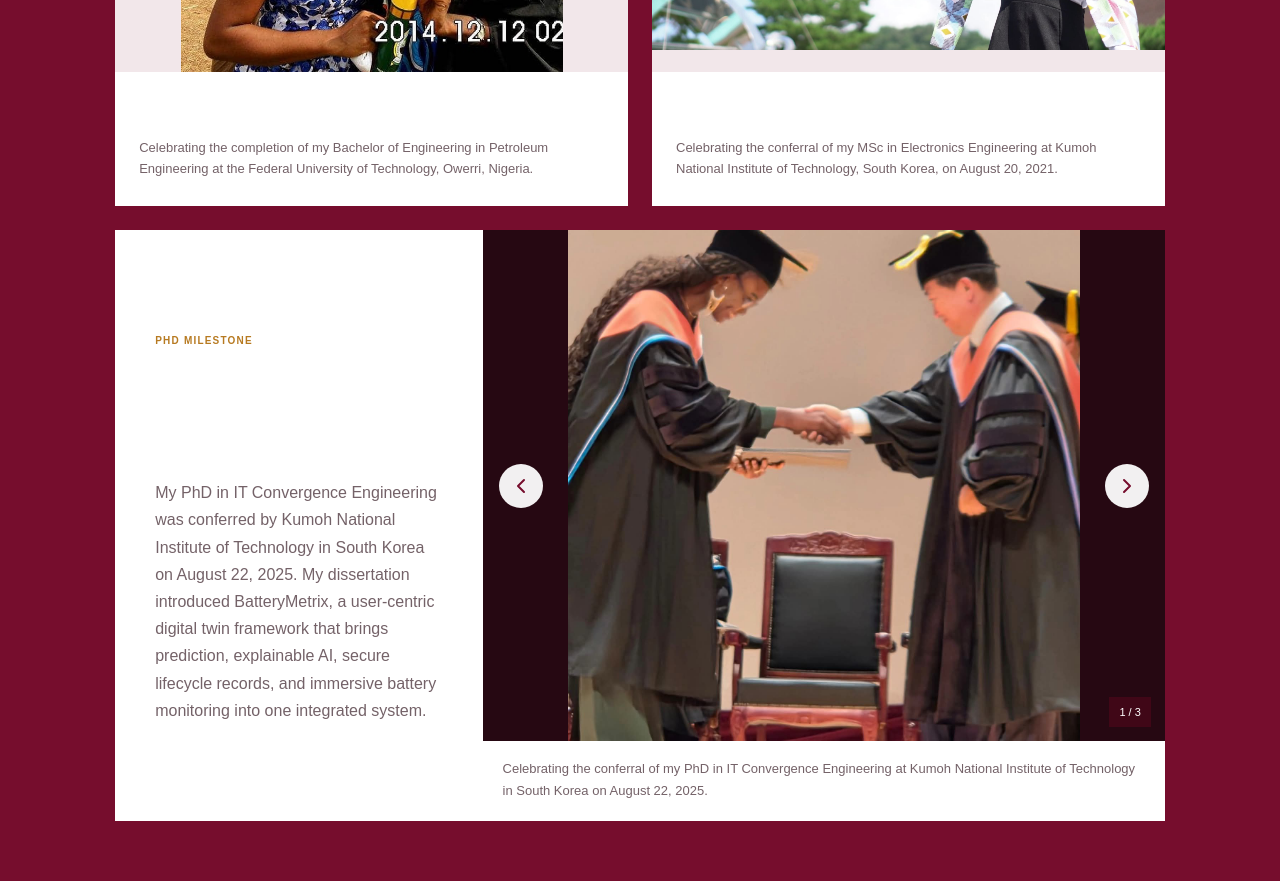
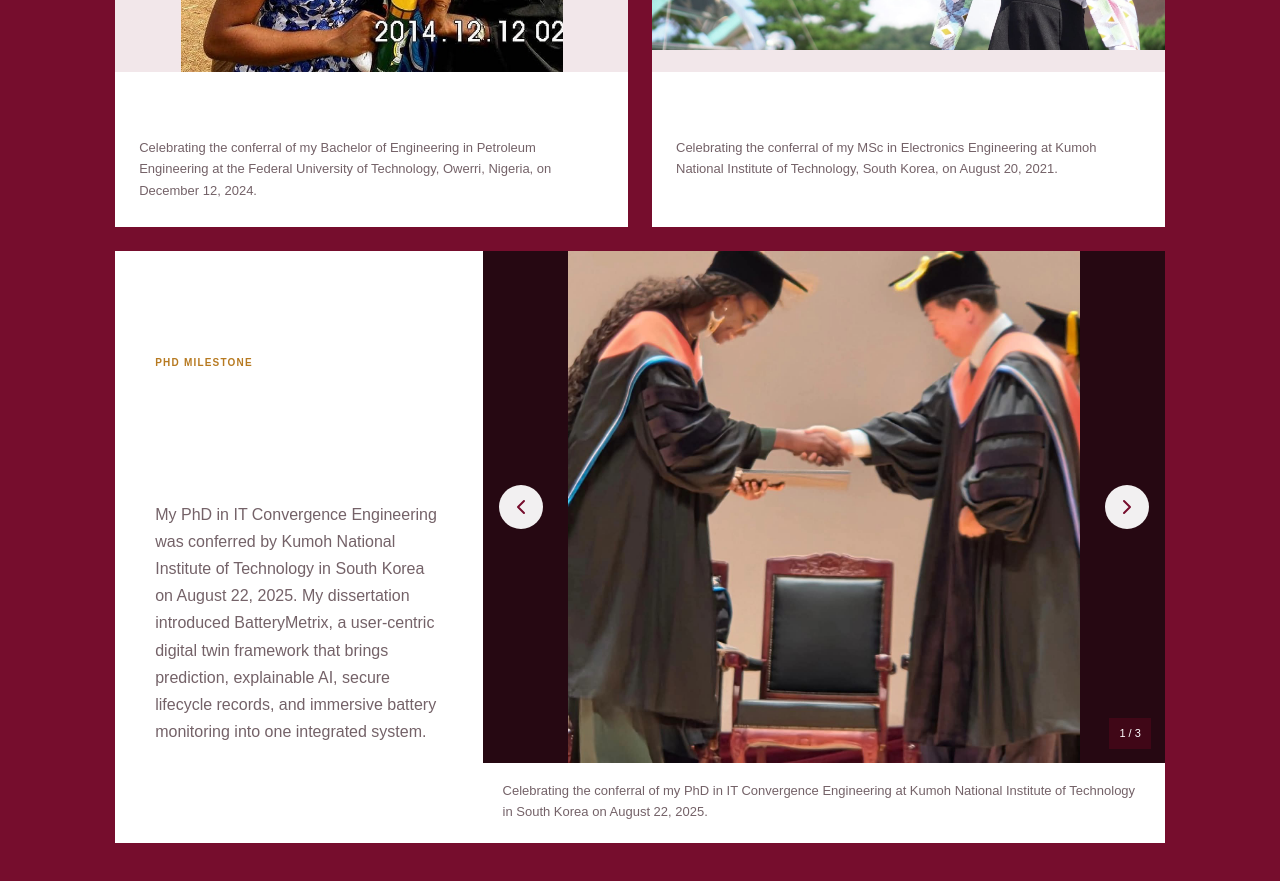
Before and after one commit to Judith989/judith-website-2026, a Next.js app: page /gallery in a window 1280 px wide. Shown: the part 7540-8421 px from the top of the page. Built offline with nearby package versions, Linux system fonts and the light colour scheme; no server answers.

Commit message:
Update bachelor graduation date

```diff
--- a/app/cv/page.tsx
+++ b/app/cv/page.tsx
@@ -8,7 +8,7 @@ export const metadata: Metadata = { title: "Curriculum Vitae | Judith Njoku-Vowe
 const education = [
   ["August 22, 2025", "PhD, IT Convergence Engineering", "Kumoh National Institute of Technology"],
   ["August 20, 2021", "MSc, Electronics Engineering", "Kumoh National Institute of Technology"],
-  ["2014", "BEng, Petroleum Engineering", "Federal University of Technology, Owerri"],
+  ["Dec 12, 2024", "BEng, Petroleum Engineering", "Federal University of Technology, Owerri"],
 ];
 
 const appointments = [
--- a/app/gallery/page.tsx
+++ b/app/gallery/page.tsx
@@ -140,7 +140,7 @@ export default function GalleryPage() {
         <div className="degree-milestones">
           <figure className="degree-card">
             <div><Image src="/gallery/Bsc_grad.jpg" alt="Judith Njoku-Vowels at her bachelor of engineering graduation" fill sizes="(max-width: 800px) 92vw, 48vw" /></div>
-            <figcaption><strong>BEng Graduation</strong><span>Celebrating the completion of my Bachelor of Engineering in Petroleum Engineering at the Federal University of Technology, Owerri, Nigeria.</span></figcaption>
+            <figcaption><strong>BEng Graduation</strong><span>Celebrating the conferral of my Bachelor of Engineering in Petroleum Engineering at the Federal University of Technology, Owerri, Nigeria, on December 12, 2024.</span></figcaption>
           </figure>
           <figure className="degree-card">
             <div><Image src="/gallery/msc_grad.jpeg" alt="Judith Njoku-Vowels at her MSc graduation" fill sizes="(max-width: 800px) 92vw, 48vw" /></div>
--- a/app/news/page.tsx
+++ b/app/news/page.tsx
@@ -59,6 +59,7 @@ const journey: NewsItem[] = [
   { date: "April 26, 2025", category: "Seminar coordination", title: "Coordinated and anchored a PCDF seminar on the EB1 and EB2 visa pathways", text: "I coordinated and anchored Your U.S. PR Dream: A Sister's Guide to EB1 & EB2 Visa for the Prof. Cosmas Development Forum. Held on Zoom at 2 p.m. West Africa Time, the seminar connected women considering United States permanent residence with experts who had successfully navigated the process and could translate complex immigration pathways into practical lessons.", href: "https://www.facebook.com/share/p/1BPntho27g/" },
   { date: "April 23 to 25, 2025", category: "Conference presentation", title: "PureTwin presented at JCCI 2025 in Sokcho, South Korea", text: "At JCCI 2025, the 35th Joint Conference on Telecommunications and Information, I presented PureTwin, an interactive non-fungible digital twin framework for battery management systems. The conference was held at Sokcho Sonocalm Delpino Resort in South Korea.", href: "/gallery" },
   { date: "February 2025", category: "Conference", title: "ICAIIC 2025 in Fukuoka, Japan", text: "I presented our trustworthy battery-management research at the International Conference on Artificial Intelligence in Information and Communication. The paper combined digital twins, explainable AI, and blockchain to make battery predictions more interpretable and accountable.", href: "https://doi.org/10.1109/ICAIIC64266.2025.10920782" },
+  { date: "December 12, 2024", category: "Education", title: "BEng degree conferred", text: "I earned my Bachelor of Engineering in Petroleum Engineering from the Federal University of Technology, Owerri, Nigeria. That foundation taught me to approach engineering problems as interconnected physical systems.", href: "/gallery" },
   { date: "November 2024", category: "Conference", title: "KICS Fall Conference 2024 in South Korea", text: "I shared emerging digital-twin and intelligent-systems research with the Korean communications community, receiving technical feedback that helped connect the system architecture to practical deployment questions.", href: "/gallery" },
   { date: "October 2024", category: "Conference", title: "ICTC 2024 on Jeju Island, South Korea", text: "Our team presented two papers at the International Conference on Information and Communication Technology Convergence: EL-Alert for explainable military surveillance and a review of intrusion detection in MQTT-enabled IoT networks.", href: "https://doi.org/10.1109/ICTC62082.2024.10826893" },
   { date: "August 7 to 9, 2024", category: "Conference", title: "TwinMil presented at ICMIC 2024 in Kuala Lumpur", text: "I presented TwinMil, our semantic-segmentation digital twin framework for military surveillance, at the 3rd International Conference on Mobile, Military and Maritime IT Convergence at the Concorde Hotel in Kuala Lumpur, Malaysia.", href: "https://public.thinkonweb.com/sites/icmic2024" },
@@ -102,7 +103,6 @@ const journey: NewsItem[] = [
   { date: "February 2020", category: "Conference paper presentation", title: "Learning to Communicate with Autoencoders presented at ICAIIC 2020", text: "I presented our conference paper on an autoencoder-based approach to learning-enabled wireless communication at the International Conference on Artificial Intelligence in Information and Communication.", href: "https://scholar.google.com/scholar?q=%22Learning+to+Communicate+with+Autoencoders%22+Njoku" },
   { date: "Early 2019", category: "Research transition", title: "Joined the Future Communications Systems Laboratory", text: "After moving to Gumi, South Korea, for my MSc in Electronics Engineering, I first joined the Future Communications Systems Laboratory at Kumoh National Institute of Technology. There I began working on modulation recognition, channel autoencoders, and deep learning for wireless communication.", href: "/about" },
   { date: "Later in 2019", category: "Conference presentation", title: "Blockchain and spectrum management presented at KICS", text: "After joining the laboratory, I presented Hunger Marketing and Blockchain Technology: Applications in Wireless Spectrum Management with Manuel Eugenio Morocho-Cayamcela and Wansu Lim. This early work explored how demand-shaping strategies and distributed ledgers could support wireless spectrum management.", href: "https://scholar.google.com/scholar?q=%22Hunger+marketing+and+Blockchain+Technology%22" },
-  { date: "2014", category: "Education", title: "BEng degree conferred", text: "I earned my Bachelor of Engineering in Petroleum Engineering from the Federal University of Technology, Owerri, Nigeria. That foundation taught me to approach engineering problems as interconnected physical systems.", href: "/gallery" },
 ];
 
 function NewsCard({ item }: { item: NewsItem }) {
--- a/app/page.tsx
+++ b/app/page.tsx
@@ -100,7 +100,7 @@ const journey = [
   ["2022 to 2025", "PhD, IT Convergence Engineering", "Kumoh National Institute of Technology"],
   ["Jan 4, 2024", "Visiting Research Scholar", "Michigan State University"],
   ["2019 to 2021", "MSc, Electronics Engineering", "Kumoh National Institute of Technology"],
-  ["2014", "BEng, Petroleum Engineering", "Federal University of Technology, Owerri"],
+  ["Dec 12, 2024", "BEng, Petroleum Engineering", "Federal University of Technology, Owerri"],
 ];
 
 function ExternalLink({
```
